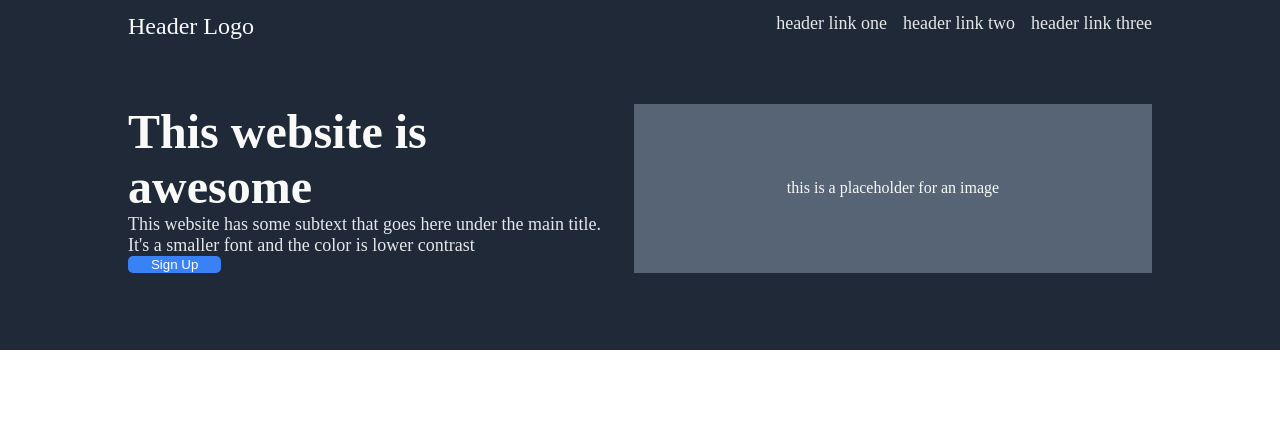
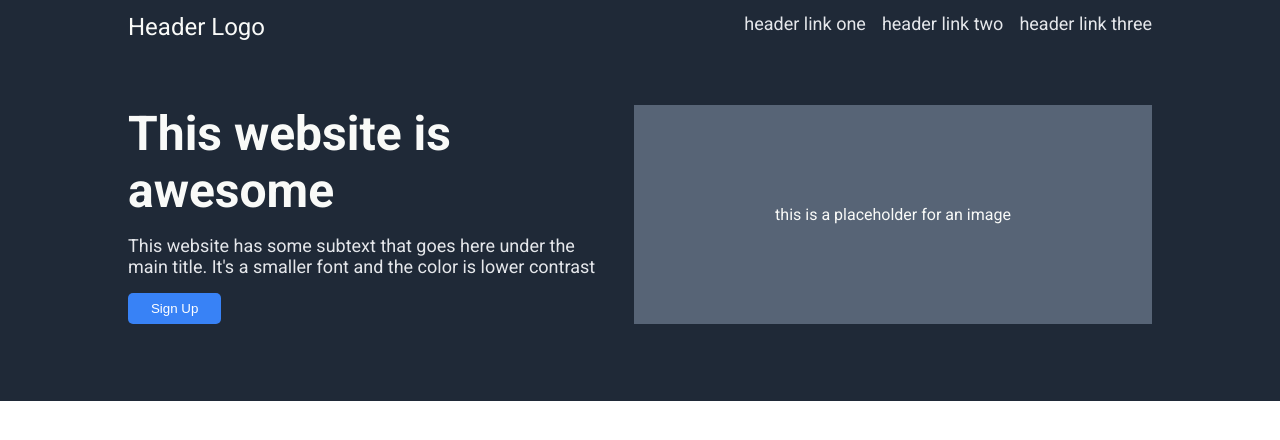
Before and after one commit to Erik-Russell/Landing-Page-TOP-project, a plain HTML site: page index.html in a window 1280 px wide. Drawn offline with Linux system fonts and the light colour scheme.

Commit message:
tweaked formatting on 'header'

```diff
--- a/index.html
+++ b/index.html
@@ -5,6 +5,9 @@
     <meta charset="UTF-8">
     <meta name="viewport" content="width=device-width, initial-scale=1.0">
     <link rel="stylesheet" href="style.css">
+    <style>
+        @import url('https://fonts.googleapis.com/css2?family=Roboto+Slab:wght@100..900&family=Roboto:ital,wght@0,100;0,300;0,400;0,500;0,700;0,900;1,100;1,300;1,400;1,500;1,700;1,900&display=swap');
+    </style>
     <title>Landing Page</title>
 </head>
 
--- a/style.css
+++ b/style.css
@@ -1,4 +1,5 @@
 body {
+    font-family: "Roboto";
     margin: 0;
     min-height: 100vh;
     display: flex;
@@ -49,6 +50,7 @@ a:visited {
     display: flex;
     flex-direction: column;
     flex: 1;
+    gap: 16px;
 }
 
 .hero {
@@ -79,4 +81,5 @@ a:visited {
 
 button {
     width: 7em;
+    padding: 8px 16px;
 }
```
